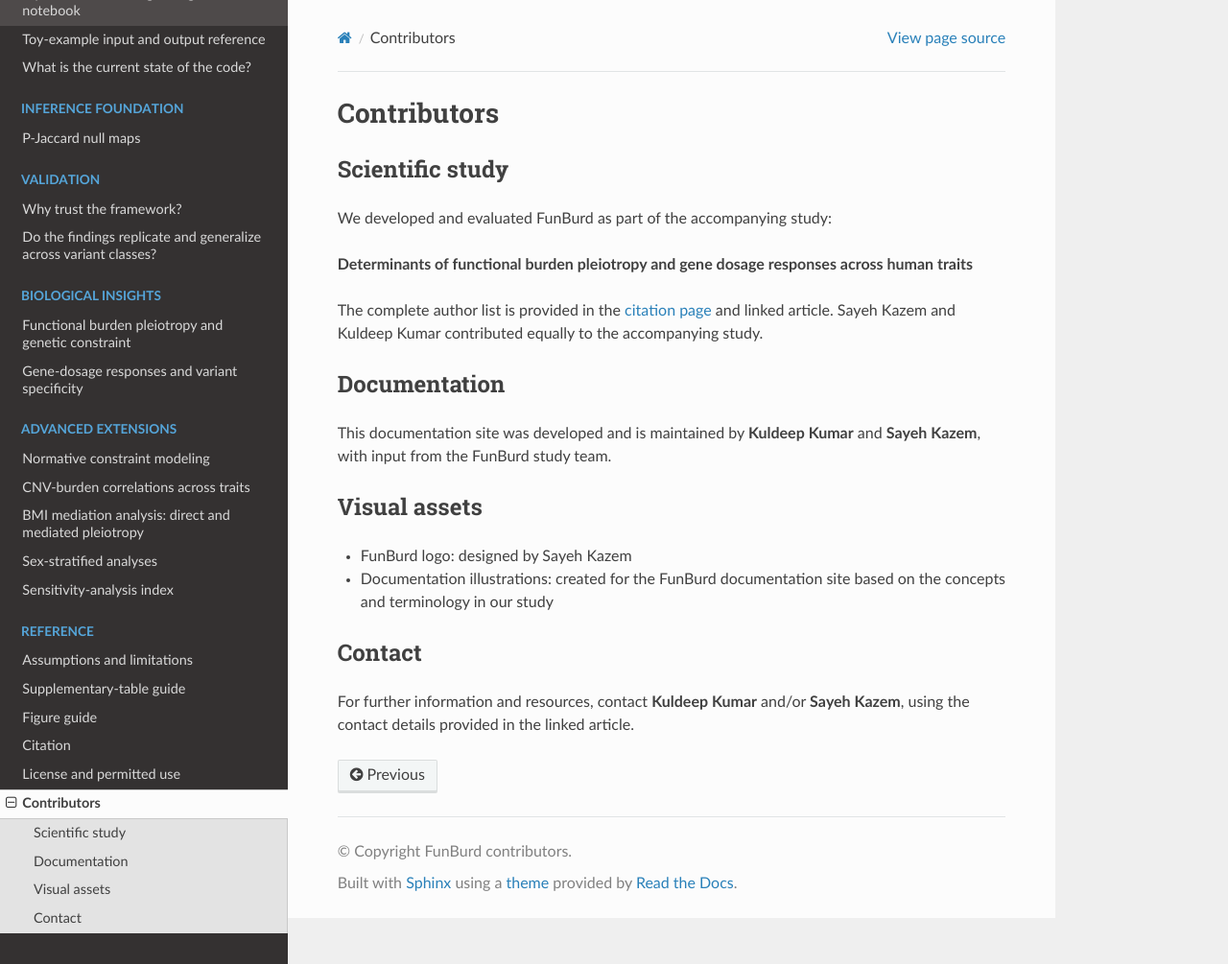
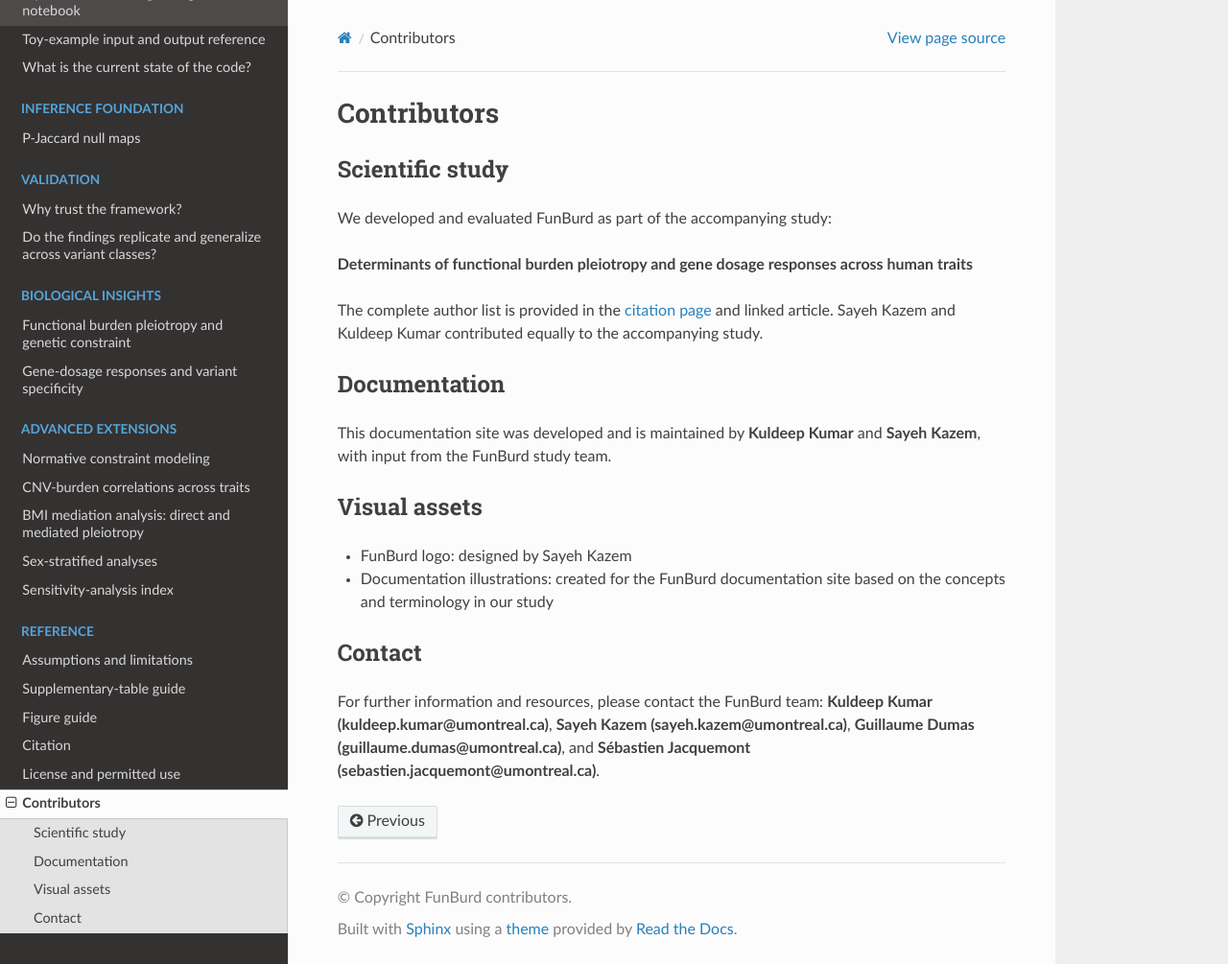
Before and after one commit to kkumar-iitkgp/FunBurd-documentation, a Sphinx documentation site: the page built from docs/reference/contributors.md, in a window 1280 px wide and 1005 px high. Shown: the whole window at 96% size. Built offline with Sphinx 7.4.7 and the Read the Docs theme 3.1.0, drawn with Linux system fonts in a browser that asks for light colours.

Commit message:
Revise contact section with team member details
Updated contact information to include additional team members with their email addresses.

```diff
--- a/docs/reference/contributors.md
+++ b/docs/reference/contributors.md
@@ -19,4 +19,4 @@ This documentation site was developed and is maintained by **Kuldeep Kumar** and
 
 ## Contact
 
-For further information and resources, contact **Kuldeep Kumar** and/or **Sayeh Kazem**, using the contact details provided in the linked article.
+For further information and resources, please contact the FunBurd team: **Kuldeep Kumar (kuldeep.kumar@umontreal.ca)**, **Sayeh Kazem (sayeh.kazem@umontreal.ca)**, **Guillaume Dumas (guillaume.dumas@umontreal.ca)**, and **Sébastien Jacquemont (sebastien.jacquemont@umontreal.ca)**.
```
